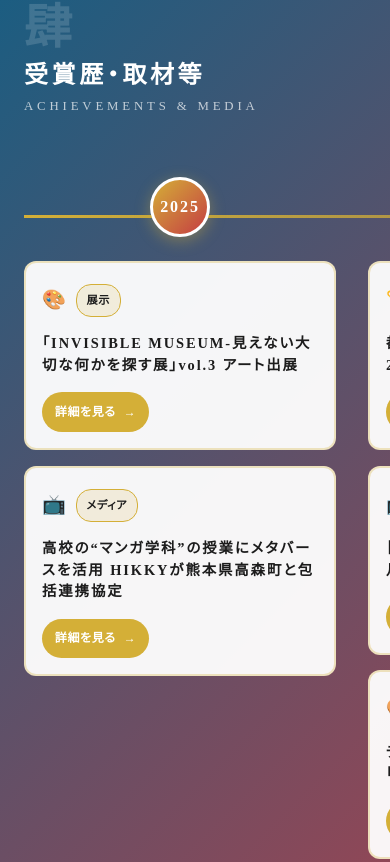
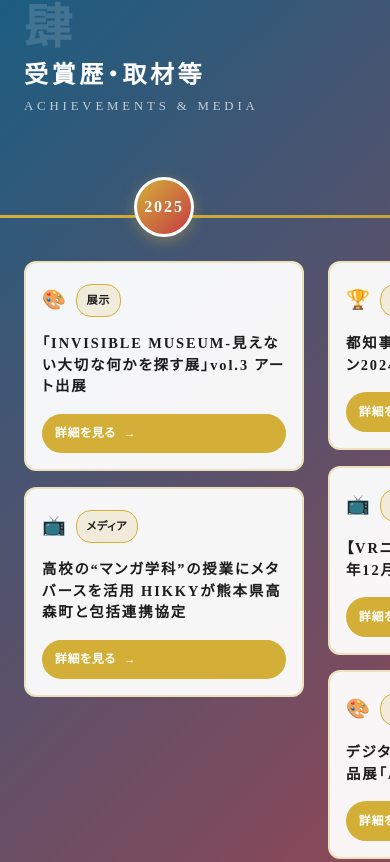
Before and after one commit to TIshow/mysite, a React (Vite) app: page / in a window 390 px wide. Shown: the part 6062-6924 px from the top of the page. Built offline with nearby package versions, Linux system fonts and the light colour scheme.

Commit message:
fix: 横スクロール

```diff
--- a/src/components/Achievements.css
+++ b/src/components/Achievements.css
@@ -294,17 +294,29 @@
   }
 
   .achievements-timeline {
-    gap: 2rem;
+    gap: 1.5rem;
     padding: 2rem 0 3rem 0;
     margin: 0 -1.5rem;
     padding-left: 1.5rem;
-    padding-right: 1.5rem;
+    /* スクロール領域を確保するため、十分なパディングを追加 */
+    padding-right: calc(100vw - 280px);
+    overflow-x: scroll;
+    -webkit-overflow-scrolling: touch;
+  }
+
+  .achievements-timeline::after {
+    content: '';
+    display: block;
+    flex-shrink: 0;
+    width: 1px;
+    height: 1px;
   }
 
   .achievements-timeline::before {
     top: 70px;
-    left: 1.5rem;
-    right: 1.5rem;
+    left: 0;
+    /* 横線を長くする */
+    width: 3200px;
   }
 
   .achievements-timeline::-webkit-scrollbar {
@@ -312,9 +324,9 @@
   }
 
   .year-group {
-    width: 80vw;
-    max-width: 320px;
-    min-width: 280px;
+    /* 固定幅にして確実にスクロール可能に */
+    width: 280px;
+    flex-shrink: 0;
   }
 
   .year-group:first-child {
@@ -322,6 +334,7 @@
   }
 
   .year-group:last-child {
+    /* 最後の年グループに右マージンを追加して余白確保 */
     margin-right: 1.5rem;
   }
 
@@ -335,12 +348,18 @@
 
   .year-items {
     gap: 1rem;
+    width: 100%;
+    max-width: 100%;
   }
 
   .achievement-item {
     padding: 1rem;
     width: 100%;
+    max-width: 100%;
     box-sizing: border-box;
+    overflow: hidden;
+    display: flex;
+    flex-direction: column;
   }
 
   .achievement-title {
@@ -348,6 +367,15 @@
     line-height: 1.5;
     word-break: break-word;
     overflow-wrap: break-word;
+    max-width: 100%;
+    width: 100%;
+  }
+
+  .achievement-category {
+    max-width: 100%;
+    width: 100%;
+    overflow: hidden;
+    flex-wrap: wrap;
   }
 
   .achievement-link {
```
